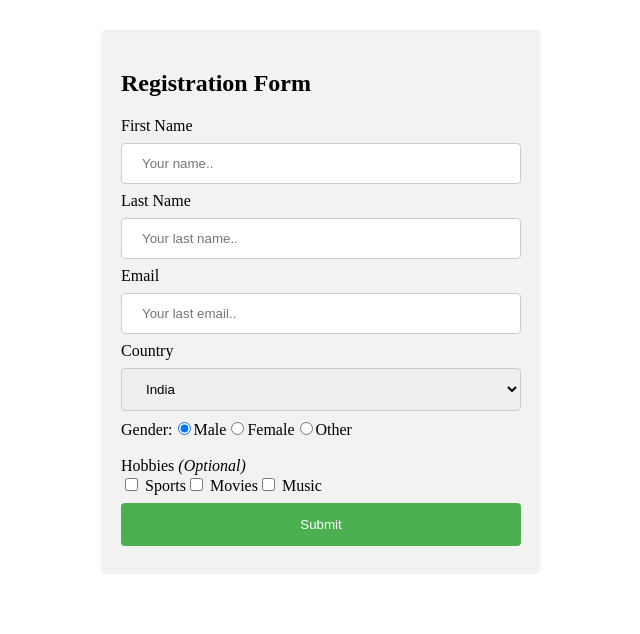
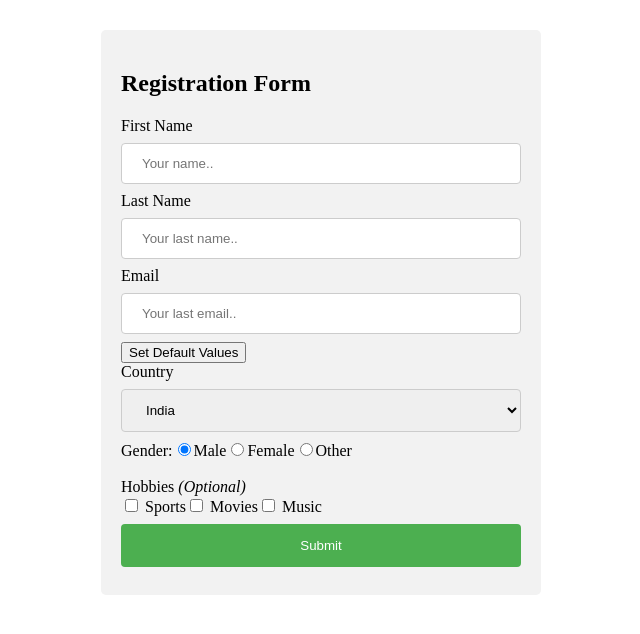
Before and after one commit to googray/ngfeatures-basic, an Angular app: page / in a window 1280 px wide. Shown: the top 634 px of the page, without its empty margins (319-959 px from the left). Built offline with nearby package versions, Linux system fonts and the light colour scheme.

Commit message:
setForm patchForm

```diff
--- a/src/app/app.component.html
+++ b/src/app/app.component.html
@@ -50,7 +50,7 @@
           >Some of the required fields does not have valid value.</small
         >
       </div>
-      <!-- <button (click)="setDefaultValues()">Set Default Values</button> -->
+      <button (click)="setDefaultValues()">Set Default Values</button>
     </div>
 
     <label for="country">Country</label>
--- a/src/app/app.component.ts
+++ b/src/app/app.component.ts
@@ -25,5 +25,28 @@ export class AppComponent implements OnChanges {
     console.log(this.form);
   }
 
+  setDefaultValues() {
+    // this.form.value.personDetails.firstname = 'John';
+    // this.form.value.personDetails.lastname = 'Smith';
+    // this.form.value.personDetails.email = 'abc@example.com';
+    // this.form.setValue({
+    //   country: '',
+    //   gender: '',
+    //   hobbies: '',
+    //   personDetails: {
+    //     firstname: 'John',
+    //     lastname: 'Smith',
+    //     email: 'abc@example.com',
+    //   },
+    // });
+    this.form.form.patchValue({
+      personDetails: {
+        firstname: 'John',
+        lastname: 'Smith',
+        email: 'abc@example.com',
+      },
+    });
+  }
+
   ngOnChanges(): void {}
 }
```
